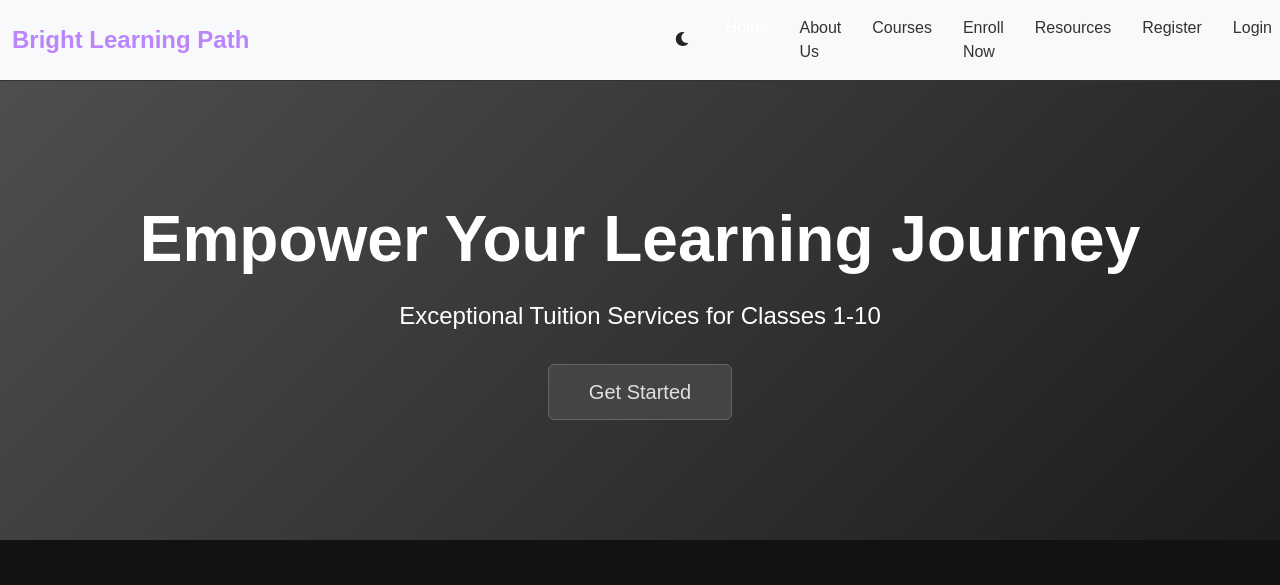
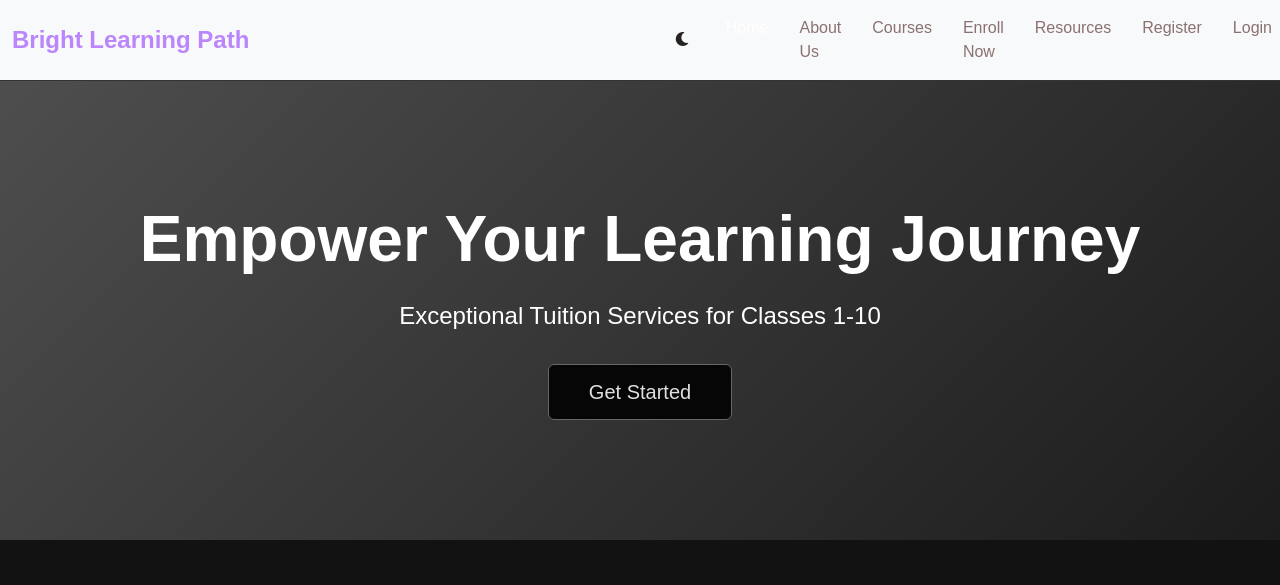
Before and after one commit to AniketDhumal/Tuition, a plain HTML site: page index.html in a window 1280 px wide. Both pictures are taken after a click on the icon 682 px from the left and 39 px from the top of the page. Shown: the top 585 px of the page. Drawn offline with nearby package versions, Linux system fonts and the light colour scheme.

Commit message:
Update style.css

```diff
--- a/style.css
+++ b/style.css
@@ -104,7 +104,9 @@ header, .hero {
         color: var(--offcanvas-link-hover); /* Classy hover effect */
     }
 
-   .btn-close {
+    /* General Close Button Styling */
+/* General Close Button Styling */
+.btn-close {
     width: 40px; /* Fixed width for consistency */
     height: 40px; /* Fixed height for consistency */
     border: none; /* Remove default border */
@@ -183,6 +185,8 @@ body.dark-mode .btn-close:focus {
     }
 }
 
+
+
 /* General Dark Mode Styles */
 body.dark-mode {
     background-color: #121212; /* Very dark gray */
@@ -205,7 +209,7 @@ body.dark-mode a:hover {
 }
 
 body.dark-mode .btn {
-    background-color: #444; /* Medium gray */
+    background-color: #060606; /* Medium gray */
     color: #e0e0e0;
     border: 1px solid #666;
 }
@@ -273,7 +277,7 @@ body.dark-mode .footer a {
     font-size: 1rem;
     font-weight: 500;
     margin-left: 15px;
-    color: #333;
+    color: #8b7171;
 }
 
 .navbar-nav .nav-link:hover {
@@ -513,6 +517,6 @@ body.dark-mode img {
     }
 }
 
- body.dark-mode .nav-link.active {
+body.dark-mode .nav-link.active {
     color: white; /* Change to white */
 }
```
